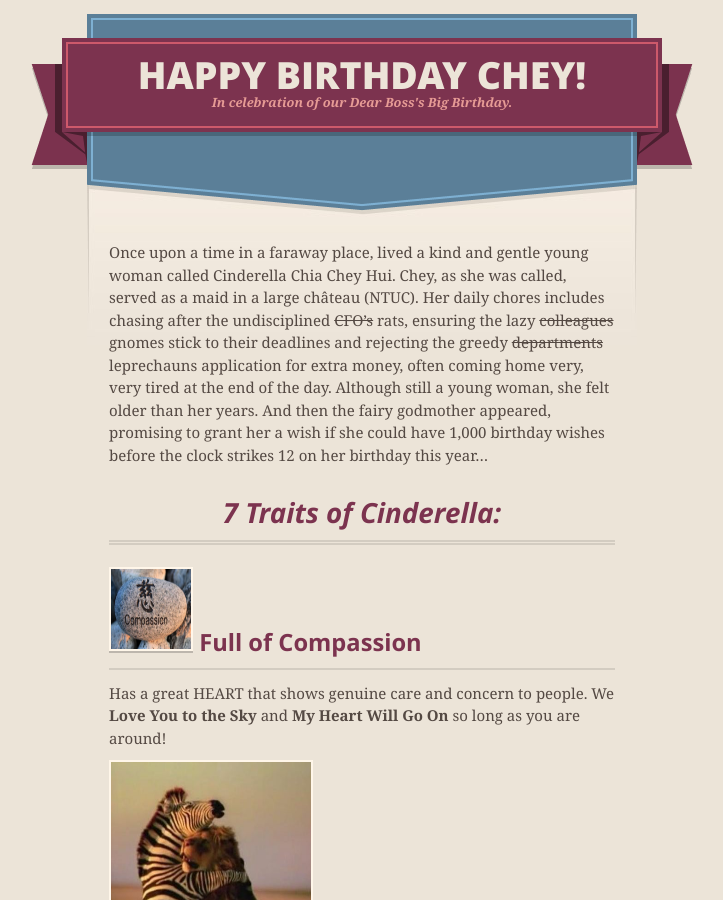
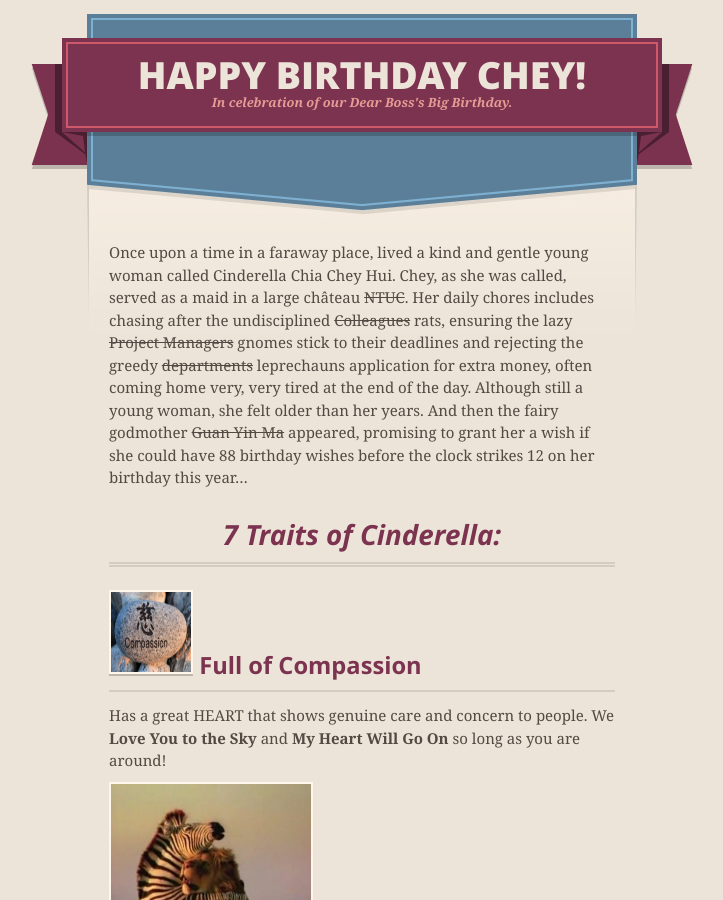
Before and after one commit to projectcinderella/projectcinderella.github.io, a Jekyll site: the page built from index.md, in a window 1280 px wide and 900 px high. Shown: the whole window, without its empty margins (278-1001 px from the left). Built offline with Jekyll 4.4.1, drawn with Linux system fonts in a browser that asks for light colours; comment, search, counter and statistics services are not loaded.

Commit message:
Update index.md

```diff
--- a/index.md
+++ b/index.md
@@ -2,7 +2,7 @@
 layout: default
 ---
 
-Once upon a time in a faraway place, lived a kind and gentle young woman called Cinderella Chia Chey Hui. Chey, as she was called, served as a maid in a large château (NTUC). Her daily chores includes chasing after the undisciplined ~~CFO’s~~ rats, ensuring the lazy ~~colleagues~~ gnomes stick to their deadlines and rejecting the greedy ~~departments~~ leprechauns application for extra money, often coming home very, very tired at the end of the day. Although still a young woman, she felt older than her years. And then the fairy godmother appeared, promising to grant her a wish if she could have 1,000 birthday wishes before the clock strikes 12 on her birthday this year...
+Once upon a time in a faraway place, lived a kind and gentle young woman called Cinderella Chia Chey Hui. Chey, as she was called, served as a maid in a large château ~~NTUC~~. Her daily chores includes chasing after the undisciplined ~~Colleagues~~ rats, ensuring the lazy ~~Project Managers~~ gnomes stick to their deadlines and rejecting the greedy ~~departments~~ leprechauns application for extra money, often coming home very, very tired at the end of the day. Although still a young woman, she felt older than her years. And then the fairy godmother ~~Guan Yin Ma~~ appeared, promising to grant her a wish if she could have 88 birthday wishes before the clock strikes 12 on her birthday this year...
 
 ## 7 Traits of Cinderella:
 
```
